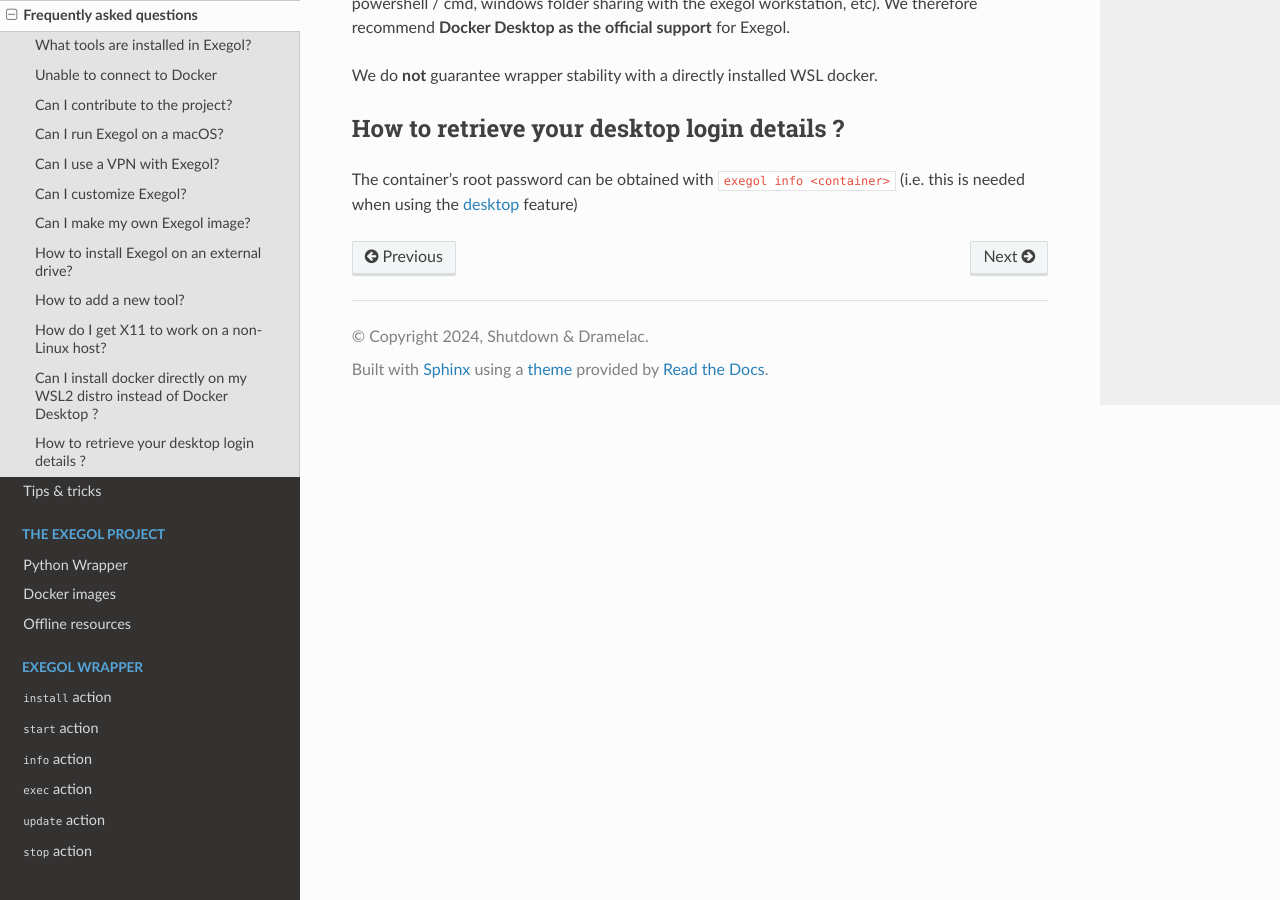
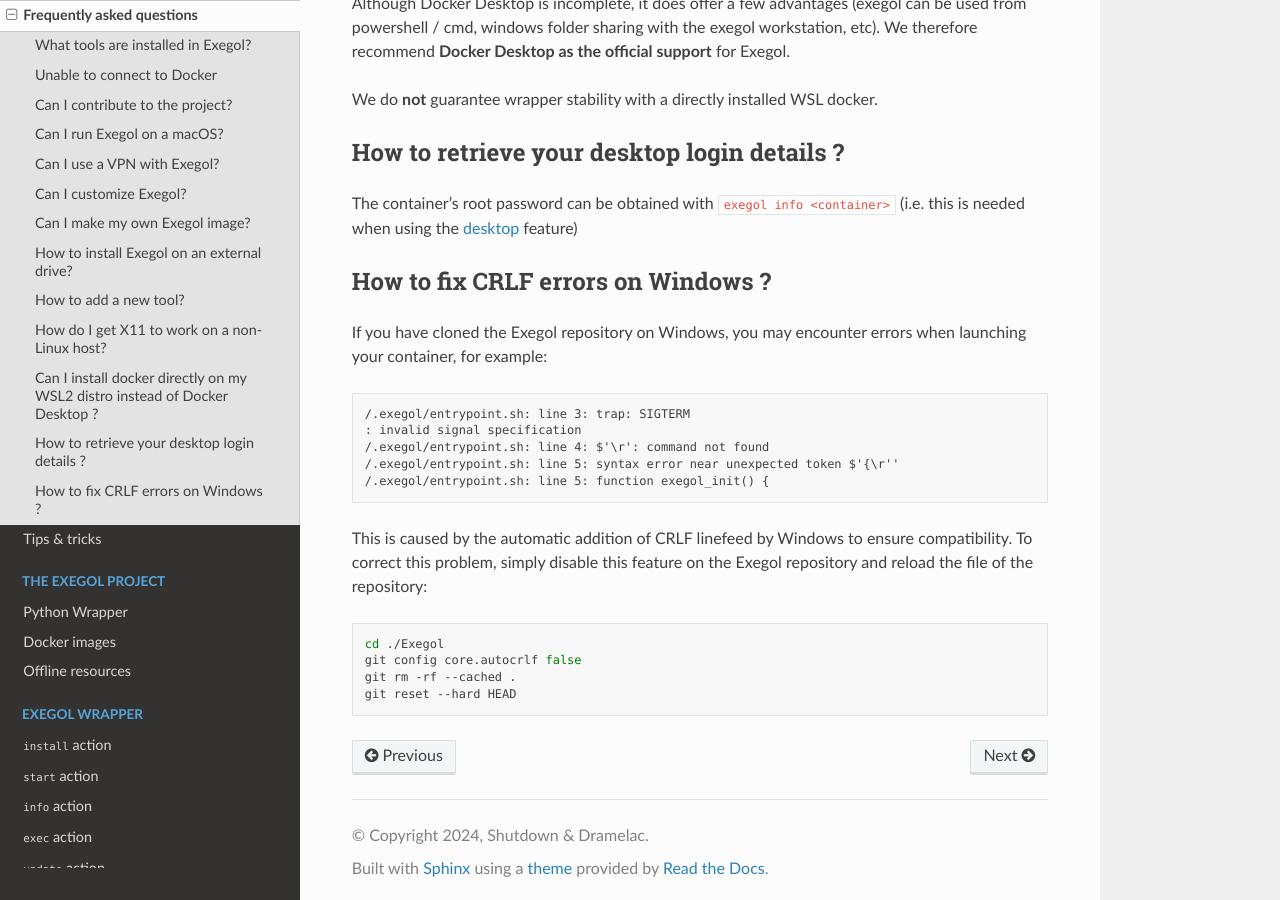
Before and after one commit to ThePorgs/Exegol-docs, a Sphinx documentation site: the page built from source/getting-started/faq.rst, in a window 1280 px wide and 900 px high, scrolled down 3977 px. Built offline with Sphinx 7.4.7 and the Read the Docs theme 2.0.0, drawn with Linux system fonts in a browser that asks for light colours; some of the changed text lies outside the part shown.

Commit message:
Add FAQ to fix CRLF errors

```diff
--- a/source/getting-started/faq.rst
+++ b/source/getting-started/faq.rst
@@ -155,4 +155,28 @@ How to retrieve your desktop login details ?
 
 The container's root password can be obtained with ``exegol info <container>`` (i.e. this is needed when using the :doc:`desktop </the-exegol-project/python-wrapper>` feature)
 
+How to fix CRLF errors on Windows ?
+~~~~~~~~~~~~~~~~~~~~~~~~~~~~~~~~~~~
+
+If you have cloned the Exegol repository on Windows, you may encounter errors when launching your container, for example:
+
+.. code-block::
+
+    /.exegol/entrypoint.sh: line 3: trap: SIGTERM
+    : invalid signal specification
+    /.exegol/entrypoint.sh: line 4: $'\r': command not found
+    /.exegol/entrypoint.sh: line 5: syntax error near unexpected token $'{\r''
+    /.exegol/entrypoint.sh: line 5: function exegol_init() {
+
+This is caused by the automatic addition of CRLF linefeed by Windows to ensure compatibility.
+To correct this problem, simply disable this feature on the Exegol repository and reload the file of the repository:
+
+.. code-block:: bash
+
+    cd ./Exegol
+    git config core.autocrlf false
+    git rm -rf --cached .
+    git reset --hard HEAD
+
+
 .. TODO: add a note, when the Desktop feature is in prod, that explains the ups and dows of X11 vs. Desktop mode.
```
